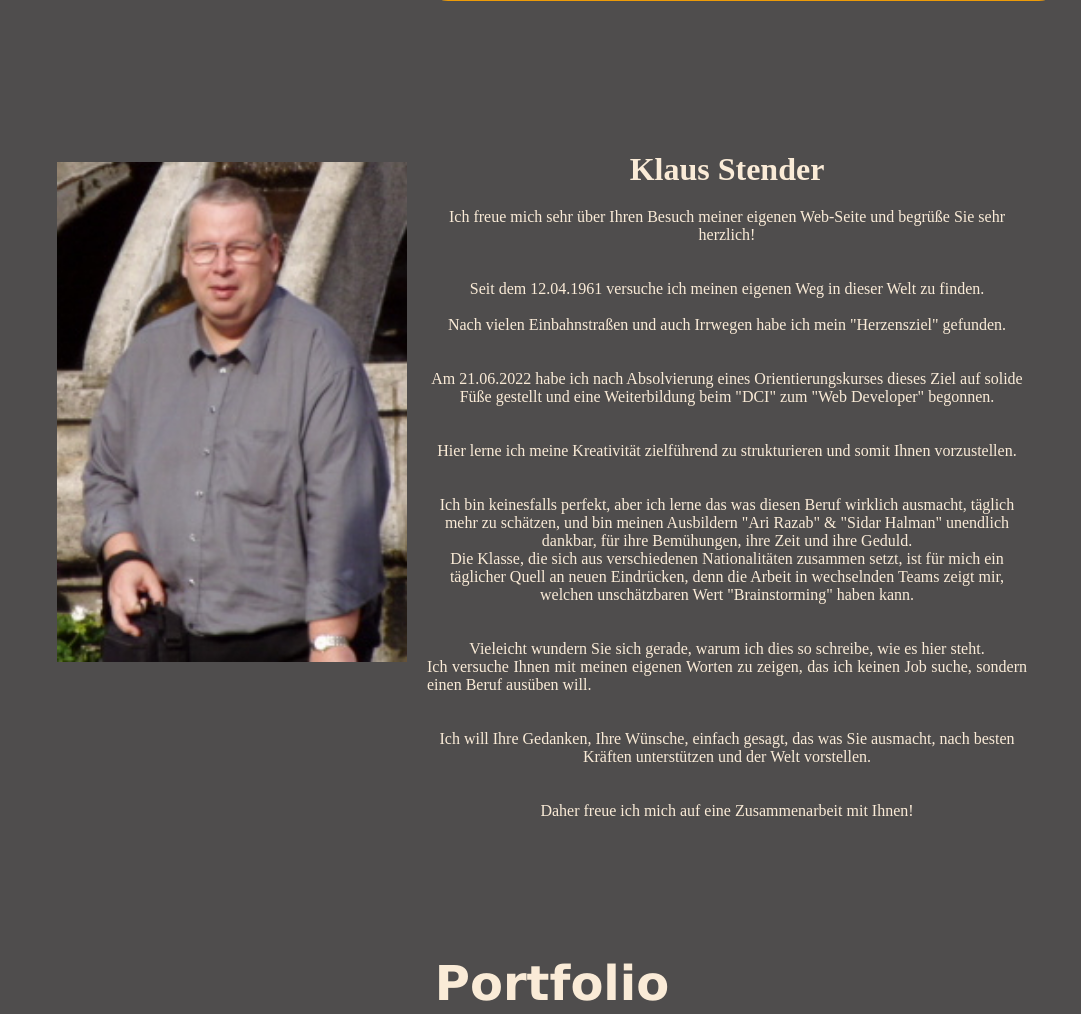
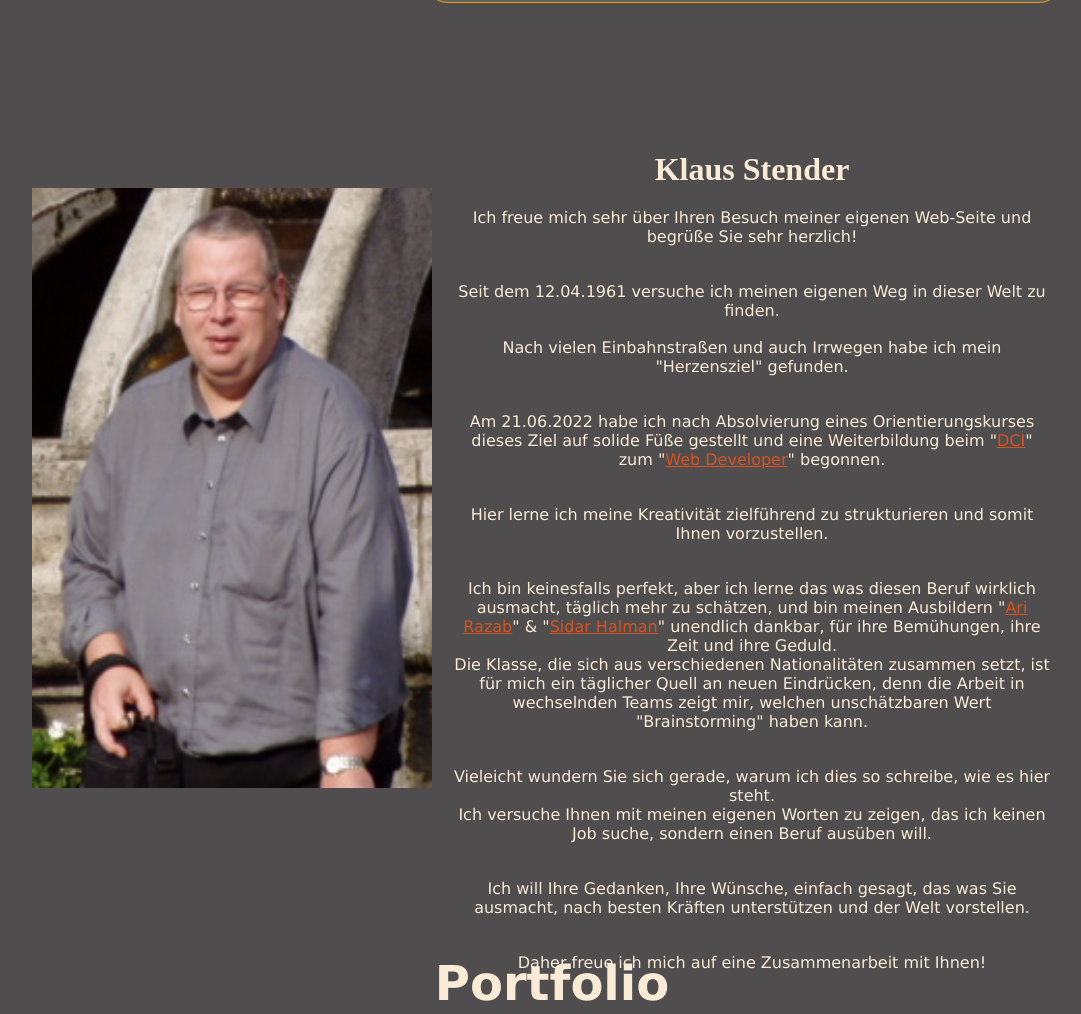
Before and after one commit to StenderKlaus/Portfolio-KS, a plain HTML site: page index.html in a window 1280 px wide. Shown: the part 817-1831 px from the top of the page, without its empty margins (88-1169 px from the left). Drawn offline with Linux system fonts and the light colour scheme.

Commit message:
fertisch meischda

```diff
--- a/index.html
+++ b/index.html
@@ -54,17 +54,17 @@
                 <p class="pthree">Nach vielen Einbahnstraßen und auch Irrwegen habe ich mein "Herzensziel" gefunden.</p>
                 <br>
                 <br>
-                <p class="pfour">Am 21.06.2022 habe ich nach Absolvierung eines Orientierungskurses dieses Ziel auf solide Füße gestellt und eine Weiterbildung beim "DCI" zum "Web Developer" begonnen.</p>
+                <p class="pfour">Am 21.06.2022 habe ich nach Absolvierung eines Orientierungskurses dieses Ziel auf solide Füße gestellt und eine Weiterbildung beim "<a href="https://digitalcareerinstitute.org/de/courses/aws-re-start-program/" target="_blank">DCI</a>" zum "<a href="https://digitalcareerinstitute.org/de/courses/web-development/" target="_blank">Web Developer</a>" begonnen.</p>
                 <br>
                 <br>
                 <p class="pfive">Hier lerne ich meine Kreativität zielführend zu strukturieren und somit Ihnen vorzustellen.</p>
                 <br>
                 <br>
-                <p class="psix">Ich bin keinesfalls perfekt, aber ich lerne das was diesen Beruf wirklich ausmacht, täglich mehr zu schätzen, und bin meinen Ausbildern "Ari Razab" & "Sidar Halman" unendlich dankbar, für ihre Bemühungen, ihre Zeit und ihre Geduld.<br>Die Klasse, die sich aus verschiedenen Nationalitäten zusammen setzt, ist für mich ein täglicher Quell an neuen Eindrücken, denn die Arbeit in wechselnden Teams zeigt mir, welchen unschätzbaren Wert "Brainstorming" haben kann.</p>
+                <p class="psix">Ich bin keinesfalls perfekt, aber ich lerne das was diesen Beruf wirklich ausmacht, täglich mehr zu schätzen, und bin meinen Ausbildern "<a href="#" target="_blank">Ari Razab</a>" & "<a href="#" target="_blank">Sidar Halman</a>" unendlich dankbar, für ihre Bemühungen, ihre Zeit und ihre Geduld.<br>Die Klasse, die sich aus verschiedenen Nationalitäten zusammen setzt, ist für mich ein täglicher Quell an neuen Eindrücken, denn die Arbeit in wechselnden Teams zeigt mir, welchen unschätzbaren Wert "Brainstorming" haben kann.</p>
                 <br>
                 <br>
                 <p class="pseven">Vieleicht wundern Sie sich gerade, warum ich dies so schreibe, wie es hier steht.</p>
-                <p>Ich versuche Ihnen mit meinen eigenen Worten zu zeigen, das ich keinen Job suche, sondern einen Beruf ausüben will.</p>
+                <p class="pseven">Ich versuche Ihnen mit meinen eigenen Worten zu zeigen, das ich keinen Job suche, sondern einen Beruf ausüben will.</p>
                 <br>
                 <br>
                 <p class="peight">Ich will Ihre Gedanken, Ihre Wünsche, einfach gesagt, das was Sie ausmacht, nach besten Kräften unterstützen und der Welt vorstellen.</p>
@@ -80,7 +80,7 @@
         <h1 class="headings"> <br><br>Portfolio</h1>
         <div class="gallery">
             <a href="/ps01.html" target="_blank"><img src="/gm2.png"></a>
-            <a href="/semicolons/index.html" target="_blank"><img src="/semicolons/Man_on_the_Moon.jpg"></a>
+            <a href="/ps02.html" target="_blank"><img src="/semicolons/Man_on_the_Moon.jpg"></a>
             <a href="/projekte/projekt3.html" target="_blank"><img src="/img/03.webp"></a>
             <a href="/projekte/projekt4.html" target="_blank"><img src="/img/04.jpg"></a>
             <a href="/projekte/projekt5.html" target="_blank"><img src="/img/05.jpg"></a>
--- a/styles/style.css
+++ b/styles/style.css
@@ -115,6 +115,10 @@ html    {
         opacity: 0.9;
     }
 
+#home a {
+border: 1px solid orangered;
+}
+
 .main
     {
         display: flex;
@@ -227,6 +231,8 @@ html    {
         grid-row: 4 / 5;
         justify-content: center;
         text-align: center;
+        font-family: Verdana, Geneva, Tahoma, sans-serif;
+        font-size: 1rem;
     }
 
 .ptwo
@@ -235,6 +241,8 @@ html    {
         grid-row: 4 / 5;
         justify-content: center;
         text-align: center;
+        font-family: Verdana, Geneva, Tahoma, sans-serif;
+        font-size: 1rem;
     }
 
 .pthree
@@ -243,6 +251,8 @@ html    {
         grid-row: 5 / 6;
         justify-content: center;
         text-align: center;
+        font-family: Verdana, Geneva, Tahoma, sans-serif;
+        font-size: 1rem;
     }
 
 .pfour
@@ -251,6 +261,13 @@ html    {
         grid-row: 6 / 7;
         justify-content: center;
         text-align: center;
+        font-family: Verdana, Geneva, Tahoma, sans-serif;
+        font-size: 1rem;
+    }
+
+.pfour a
+    {
+        color:rgba(247, 84, 24, 0.81);
     }
 
 .pfive
@@ -259,6 +276,8 @@ html    {
         grid-row: 7 / 8;
         justify-content: center;
         text-align: center;
+        font-family: Verdana, Geneva, Tahoma, sans-serif;
+        font-size: 1rem;
     }
 
 .psix
@@ -267,6 +286,13 @@ html    {
         grid-row: 8 / 9;
         justify-content: center;
         text-align: center;
+        font-family: Verdana, Geneva, Tahoma, sans-serif;
+        font-size: 1rem;
+    }
+
+.psix a
+    {
+        color:rgba(247, 84, 24, 0.81);
     }
 
 .pseven
@@ -275,6 +301,8 @@ html    {
         grid-row: 9 / 10;
         justify-content: center;
         text-align: center;
+        font-family: Verdana, Geneva, Tahoma, sans-serif;
+        font-size: 1rem;
     }
 
 .peight
@@ -283,14 +311,18 @@ html    {
         grid-row: 10 / 11;
         justify-content: center;
         text-align: center;
+        font-family: Verdana, Geneva, Tahoma, sans-serif;
+        font-size: 1rem;
     }
 
-.ptwo
+.pnine
     {
         grid-column: 4 / 5;
         grid-row: 11 / 12;
         justify-content: center;
         text-align: center;
+        font-family: Verdana, Geneva, Tahoma, sans-serif;
+        font-size: 1rem;
     }
 
 #pic
@@ -302,8 +334,8 @@ html    {
 
 #pic img
     {
-        width: 350px;
-        height: 500px;
+        width: 400px;
+        height: 600px;
     }
 #intro
     {
```
Also changed, not shown: ps02.html (added, +40 -0 lines), img/Man_on_the_Moon.jpg (added), styles/ps02.css (added).
